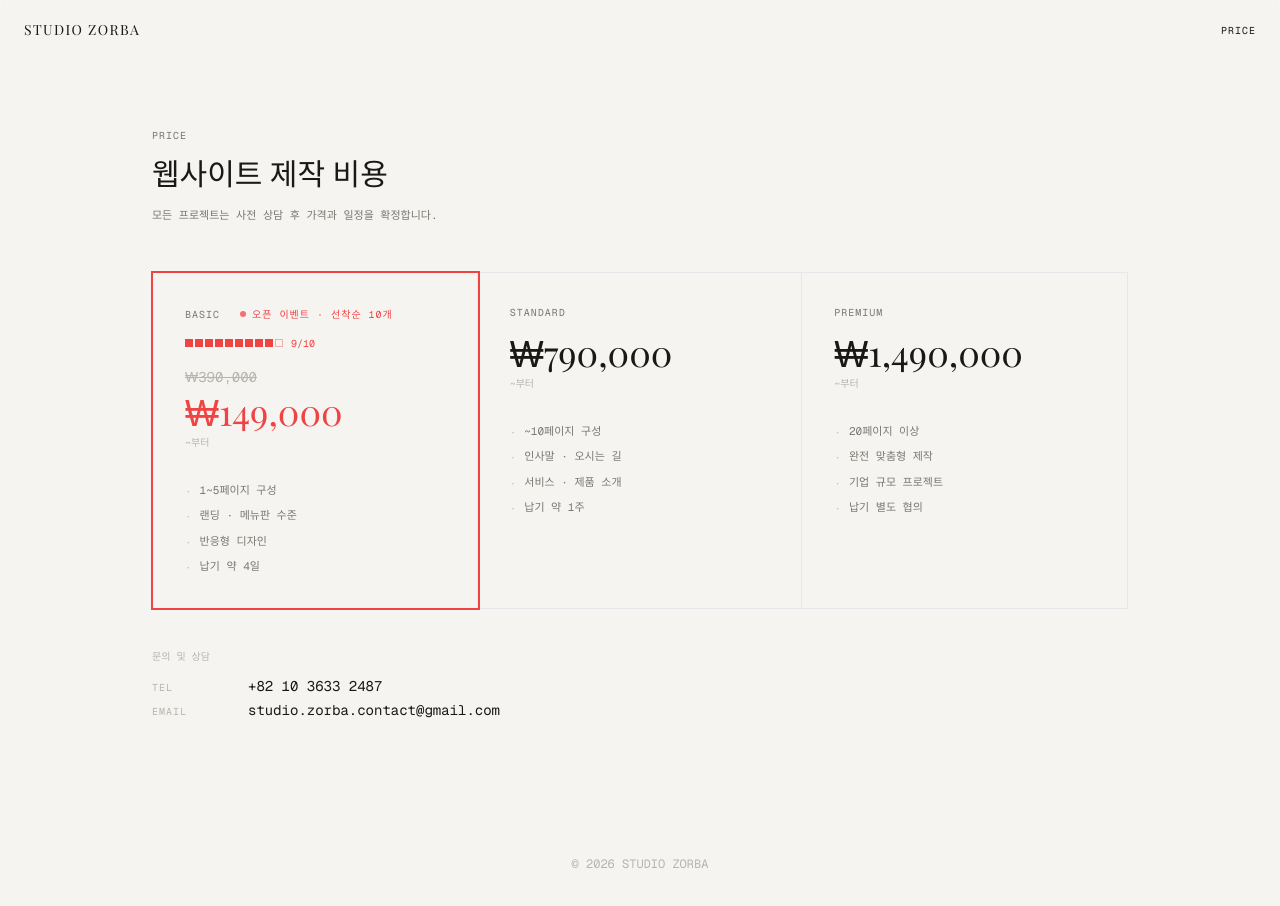
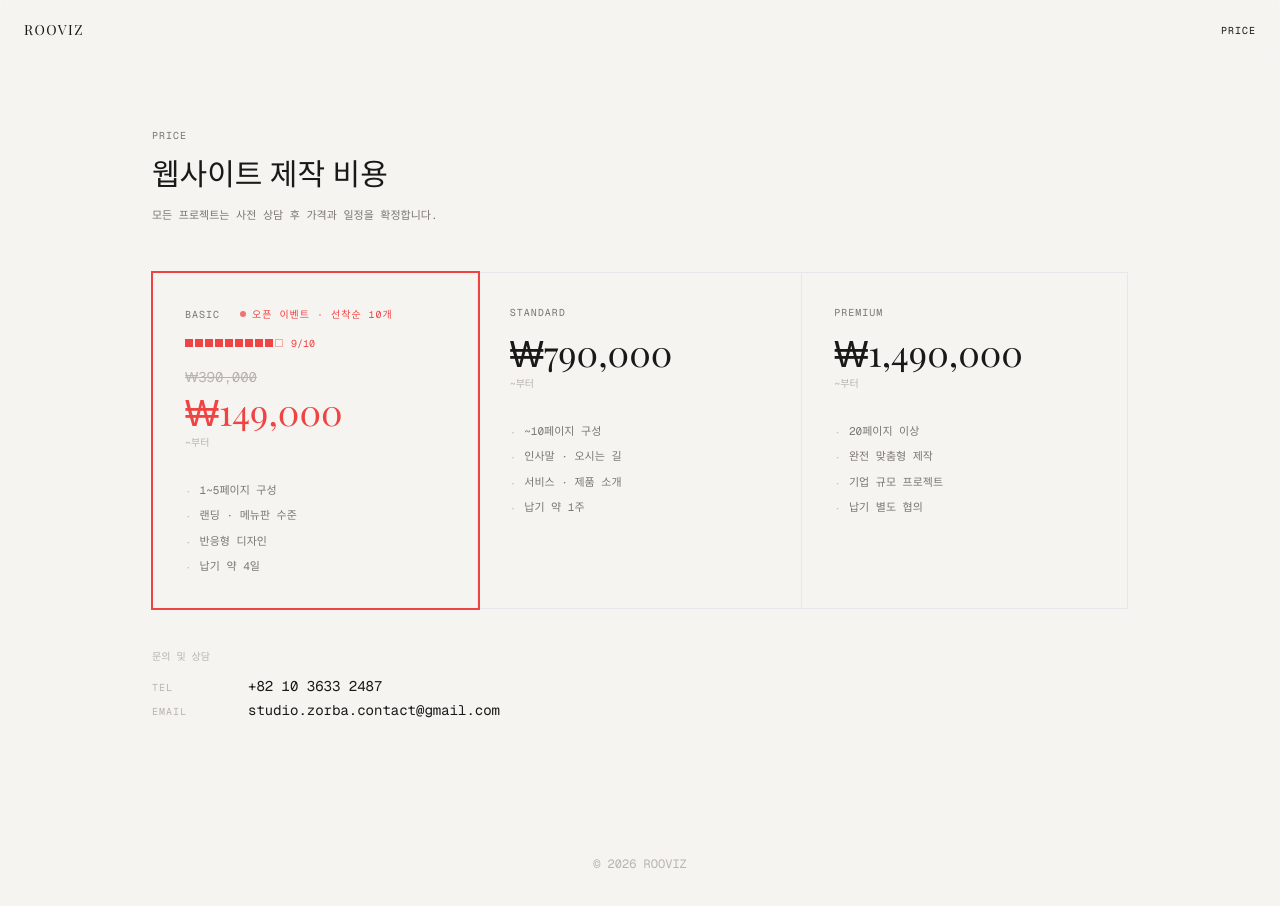
Before and after one commit to jaejunshin96/JAE_Archive, a Next.js app: page /price in a window 1280 px wide. Shown: the top 906 px of the page. Built offline with nearby package versions, Linux system fonts and the light colour scheme.

Commit message:
change name

```diff
--- a/package.json
+++ b/package.json
@@ -1,5 +1,5 @@
 {
-  "name": "studio-zorba",
+  "name": "rooviz",
   "version": "0.1.0",
   "private": true,
   "scripts": {
--- a/src/app/icon.tsx
+++ b/src/app/icon.tsx
@@ -7,19 +7,33 @@ export default function Icon() {
   return new ImageResponse(
     <div
       style={{
-        background: '#000000',
+        background: '#1A1917',
         width: '100%',
         height: '100%',
         display: 'flex',
         alignItems: 'center',
-        paddingTop: 0,
         justifyContent: 'center',
-        fontSize: 20,
-        color: '#FFFFFF',
-        fontFamily: 'serif',
       }}
     >
-      Z
+      <svg
+        width="24"
+        height="24"
+        viewBox="0 0 24 24"
+        fill="none"
+        xmlns="http://www.w3.org/2000/svg"
+      >
+        {/* 눈 외곽선 */}
+        <path
+          d="M2 12C2 12 5.5 5 12 5C18.5 5 22 12 22 12C22 12 18.5 19 12 19C5.5 19 2 12 2 12Z"
+          stroke="#F5F4F1"
+          strokeWidth="1.5"
+          strokeLinecap="round"
+          strokeLinejoin="round"
+          fill="none"
+        />
+        {/* 동공 */}
+        <circle cx="12" cy="12" r="3" fill="#F5F4F1" />
+      </svg>
     </div>,
     { ...size }
   )
--- a/src/app/layout.tsx
+++ b/src/app/layout.tsx
@@ -14,7 +14,7 @@ const playfair = Playfair_Display({
 })
 
 export const metadata: Metadata = {
-  title: 'STUDIO ZORBA',
+  title: 'Rooviz',
   description: 'Visual Archive — Web Design & Development',
 }
 
--- a/src/components/home/HeroSection.tsx
+++ b/src/components/home/HeroSection.tsx
@@ -14,7 +14,7 @@ export default function HeroSection() {
         className="font-serif text-ink leading-none"
         style={{ fontSize: 'clamp(2.5rem, 6vw, 5.5rem)' }}
       >
-        STUDIO ZORBA
+        ROOVIZ ARCHIVE
       </motion.h1>
 
       <motion.p
--- a/src/components/layout/Footer.tsx
+++ b/src/components/layout/Footer.tsx
@@ -1,7 +1,7 @@
 export default function Footer() {
   return (
     <footer className="px-6 py-10 text-center font-mono text-xs text-faint">
-      © {new Date().getFullYear()} STUDIO ZORBA
+      © {new Date().getFullYear()} ROOVIZ
     </footer>
   )
 }
--- a/src/components/layout/Nav.tsx
+++ b/src/components/layout/Nav.tsx
@@ -20,7 +20,7 @@ export default function Nav() {
           href="/"
           className="font-serif text-sm tracking-widest text-ink hover:text-muted transition-colors duration-200"
         >
-          STUDIO ZORBA
+          ROOVIZ
         </Link>
         <Link
           href="/price"
```
Also changed, not shown: 1 other file (tests, documents, lock files or other folders).
